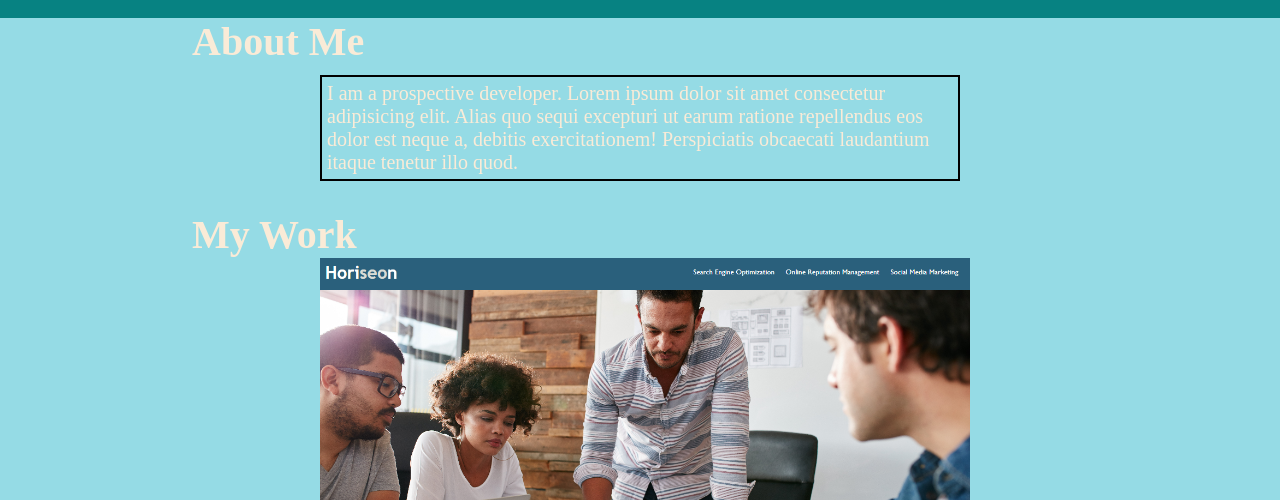
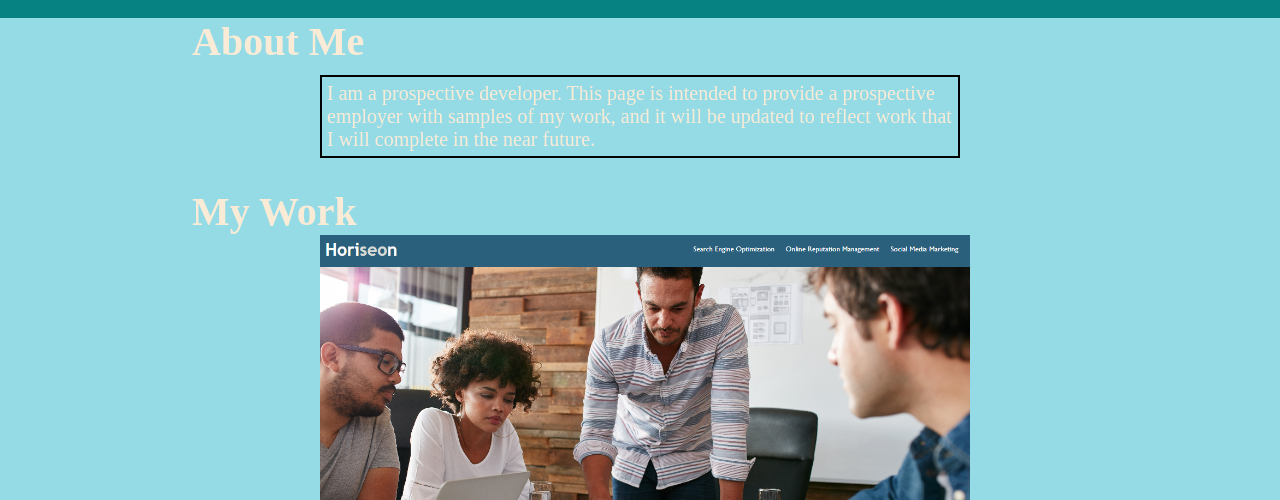
Before and after one commit to 999888Z/02_portfolio_John_Wilday, a plain HTML site: page index.html in a window 1280 px wide. Shown: the part 88-588 px from the top of the page. Drawn offline with Linux system fonts and the light colour scheme.

Commit message:
Added text to About Me

```diff
--- a/index.html
+++ b/index.html
@@ -36,11 +36,7 @@
       <h2 class="indent">About Me</h2>
       <div id="about">
         <p>
-          I am a prospective developer. Lorem ipsum dolor sit amet consectetur
-          adipisicing elit. Alias quo sequi excepturi ut earum ratione
-          repellendus eos dolor est neque a, debitis exercitationem!
-          Perspiciatis obcaecati laudantium itaque tenetur illo quod.
-        </p>
+          I am a prospective developer. This page is intended to provide a prospective employer with samples of my work, and it will be updated to reflect work that I will complete in the near future.
       </div>
     </section>
 
```
